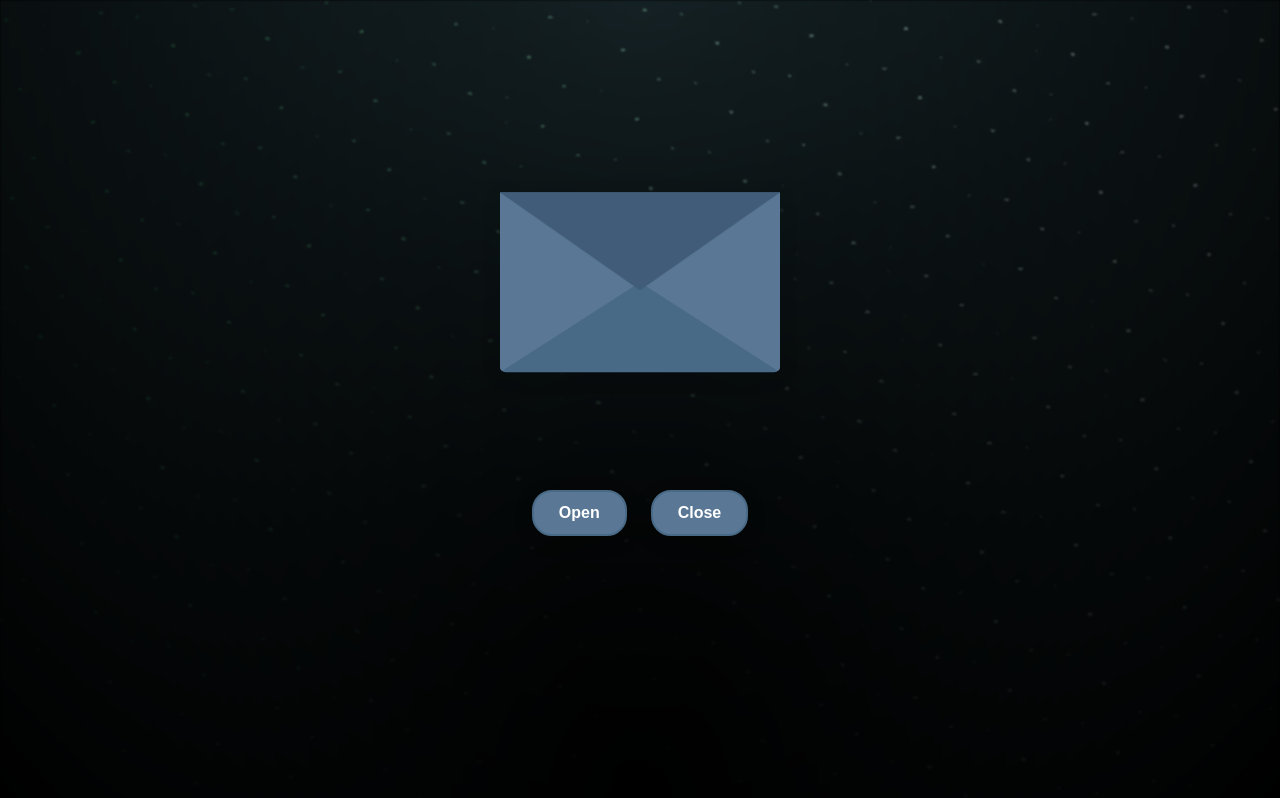
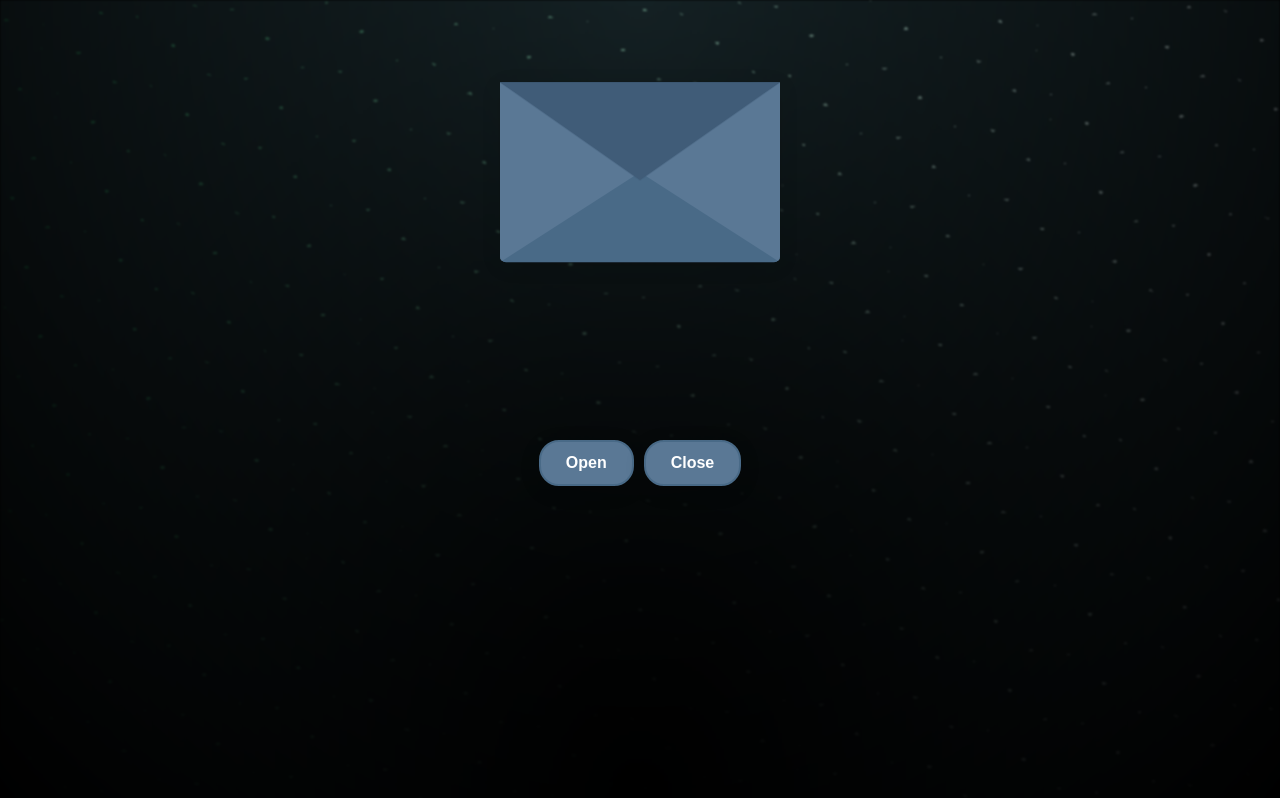
Before and after one commit to fcresian/envelope, a plain HTML site: page index.html in a window 1280 px wide. Drawn offline with nearby package versions, Linux system fonts and the light colour scheme.

Commit message:
Add files via upload

```diff
--- a/index.html
+++ b/index.html
@@ -42,7 +42,7 @@
             border-bottom-left-radius: 6px;
             border-bottom-right-radius: 6px;
             margin: 0 auto;
-            top: 150px;
+            top: 40px;
             background-color: var(--color-flap);
             box-shadow: 0 4px 20px rgba(0,0,0,.1);
             cursor: pointer;
@@ -247,8 +247,10 @@
         }
 
         .reset {
-            text-align: center;
-            margin-top: 50px;
+            display: flex;
+            justify-content: center;
+            gap: 10px; /* Adjust the gap between buttons */
+            margin-top: 10px; /* Adjusted margin-top */
             animation: fadeIn 2s ease-in-out;
         }
 
@@ -260,11 +262,12 @@
             border-radius: 20px;
             color: white;
             padding: 12px 25px;
-            margin: 10px;
             font-size: 16px;
             cursor: pointer;
             box-shadow: 0 5px 20px rgba(0,0,0,0.15);
             font-family: Arial, sans-serif;
+            flex: 1; /* Make buttons flexible */
+            max-width: 150px; /* Optional: Set a max-width for buttons */
         }
 
         .reset button:hover {
```
